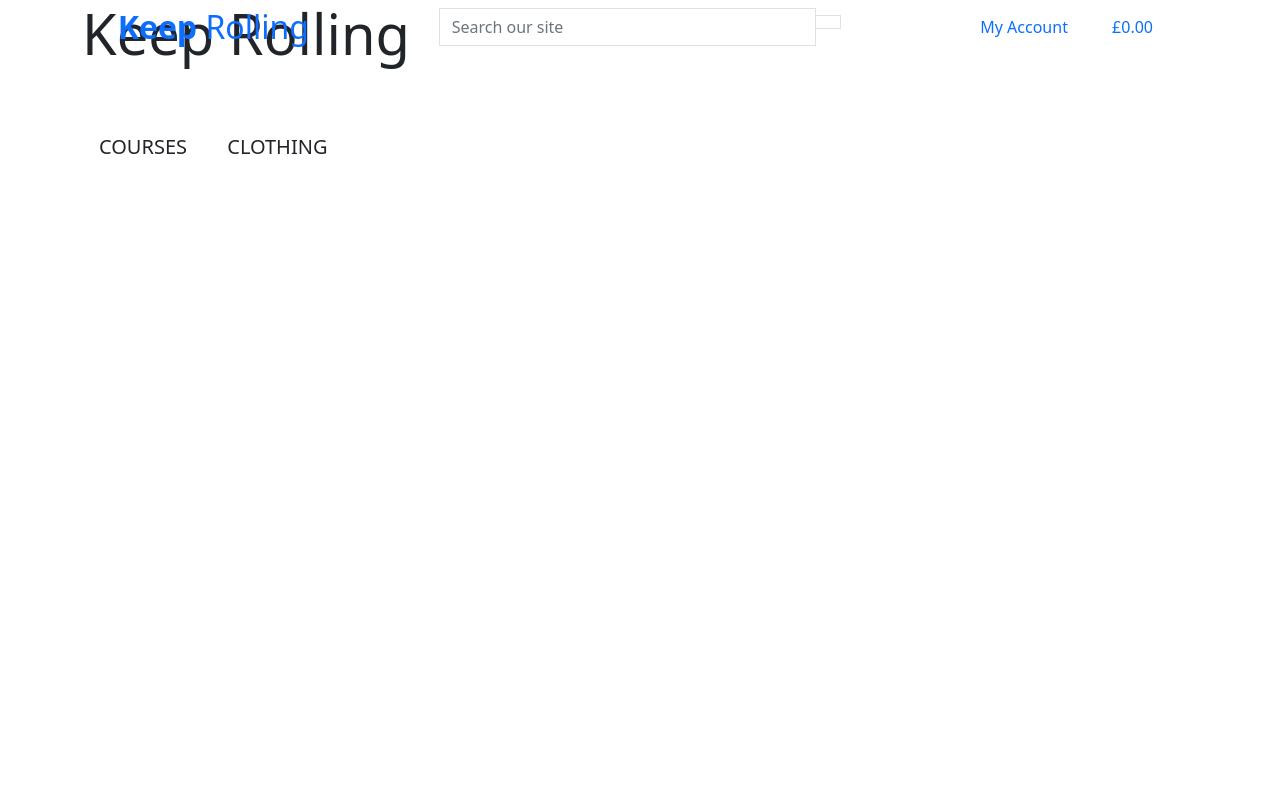
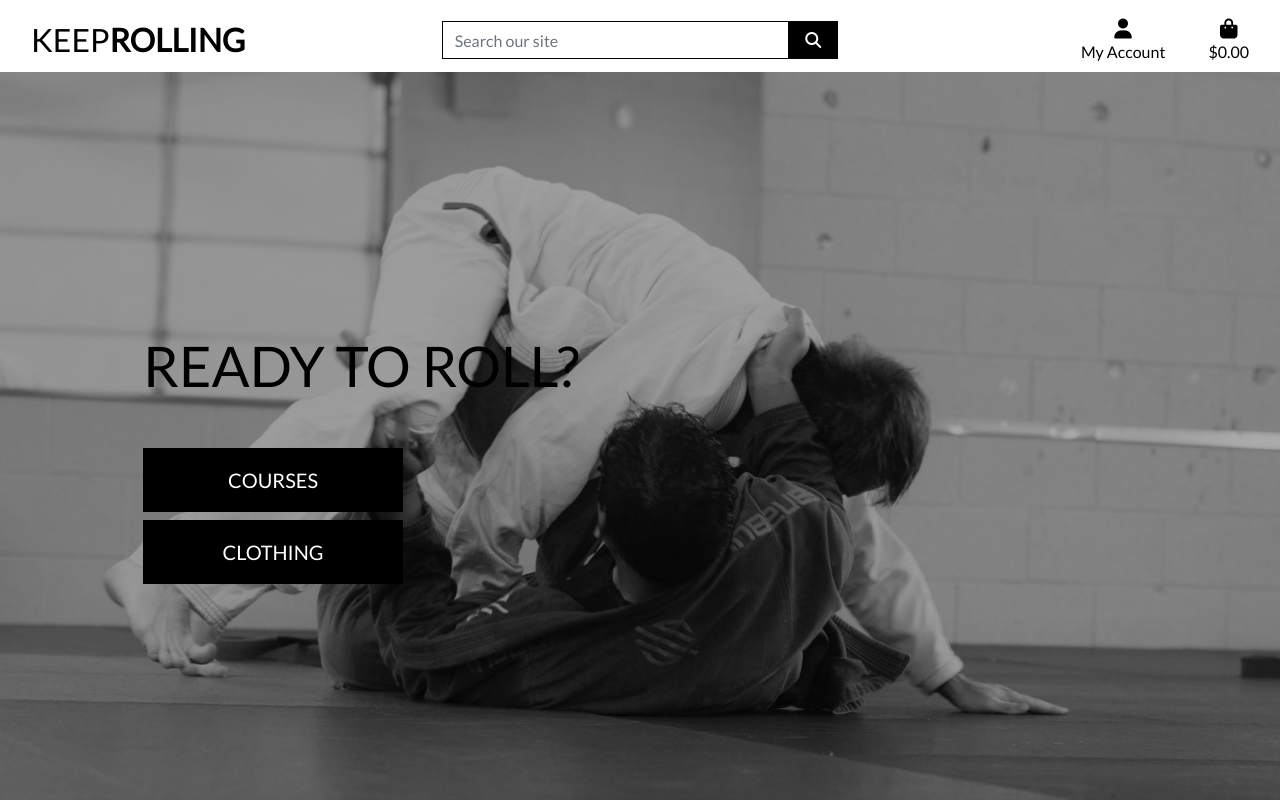
Before and after one commit to upeshp/MS4_KeepRolling, a Django app: page / in a window 1280 px wide. Run offline with Django 3.2, Linux system fonts and the light colour scheme; some libraries are stand-ins or nearby versions.

Commit message:
Style: added CSS for homepage image and header, linked up static/media files via settings.py and urls.py

```diff
--- a/home/templates/home/index.html
+++ b/home/templates/home/index.html
@@ -14,11 +14,13 @@
         <div class="row h-100">
             <div class="col-7 col-md-6 my-auto">
                 <h1 class="display-4 logo-font text-black">
-                    Keep Rolling
+                    Ready to Roll?
                 </h1>
                 <div class="my-5">
                     <h4>
                         <a href="" class="shop-now-button btn btn-lg rounded-0 text-uppercase py-3">Courses</a>
+                    </h4>
+                    <h4>
                         <a href="" class="shop-now-button btn btn-lg rounded-0 text-uppercase py-3">Clothing</a>
                     </h4>
                 </div>
--- a/keep_rolling/settings.py
+++ b/keep_rolling/settings.py
@@ -148,3 +148,7 @@
 # https://docs.djangoproject.com/en/3.1/howto/static-files/
 
 STATIC_URL = '/static/'
+STATICFILES_DIRS = (os.path.join(BASE_DIR, 'static'),)
+
+MEDIA_URL = '/media/'
+MEDIA_ROOT = os.path.join(BASE_DIR, 'media')
--- a/keep_rolling/urls.py
+++ b/keep_rolling/urls.py
@@ -15,9 +15,11 @@
 """
 from django.contrib import admin
 from django.urls import path, include
+from django.conf import settings
+from django.conf.urls.static import static
 
 urlpatterns = [
     path('admin/', admin.site.urls),
     path('accounts/', include('allauth.urls')),
     path('', include('home.urls')),
-]
+] + static(settings.MEDIA_URL, document_root=settings.MEDIA_ROOT)
--- /dev/null
+++ b/static/css/base.css
@@ -0,0 +1,81 @@
+html {
+    height: 100%;
+}
+
+body {
+    background: url('/media/joshua-jamias-qmdqe3Cs5Og-unsplash.jpg') no-repeat center center fixed;
+    background-size: cover;
+    height: calc(100vh - 164px);
+    color: #555;
+    font-family: 'Lato';
+}
+
+/* from Bulma */
+.icon {
+    align-items: center;
+    display: inline-flex;
+    justify-content: center;
+    height: 1.5rem;
+    width: 1.5rem;
+}
+
+.logo-font {
+    text-transform: uppercase;
+}
+
+.main-logo-link {
+    width: fit-content;
+}
+
+.shop-now-button {
+    background: black;
+    color: white;
+    min-width: 260px;
+}
+
+.btn-black {
+    background: black;
+    color: white;
+}
+
+.shop-now-button:hover,
+.shop-now-button:active,
+.shop-now-button:focus,
+.btn-black:hover,
+.btn-black:active,
+.btn-black:focus {
+    background: #222;
+    color: white;
+}
+
+.text-black {
+    color: #000 !important;
+}
+
+.border-black {
+    border: 1px solid black !important;
+}
+
+/* -------------------------------- Media Queries */
+
+/* Slightly larger container on xl screens */
+@media (min-width: 1200px) {
+  .container {
+    max-width: 80%;
+  }
+}
+
+/* fixed top navbar only on medium and up */
+@media (min-width: 992px) {
+    .fixed-top-desktop-only {
+        position: fixed;
+        top: 0;
+        right: 0;
+        left: 0;
+        z-index: 1030;
+    }
+
+    .header-container {
+        padding-top: 164px;
+    }
+}
--- a/templates/base.html
+++ b/templates/base.html
@@ -2,31 +2,31 @@
 
 <!doctype html>
 <html lang="en">
+  <head>
 
-<head>
-
-    <!-- Required meta tags -->
     {% block meta %}
         <meta http-equiv="X-UA-Compatible" content="ie=edge">
         <meta charset="utf-8">
-        <meta name="viewport" content="width=device-width, initial-scale=1">
+        <meta name="viewport" content="width=device-width, initial-scale=1, shrink-to-fit=no">
     {% endblock %}
 
     {% block extra_meta %}
     {% endblock %}
 
-    <!-- Bootstrap CSS -->
     {% block corecss %}
-        <link href="https://cdn.jsdelivr.net/npm/bootstrap@5.0.0-beta2/dist/css/bootstrap.min.css" rel="stylesheet" integrity="sha384-BmbxuPwQa2lc/FVzBcNJ7UAyJxM6wuqIj61tLrc4wSX0szH/Ev+nYRRuWlolflfl" crossorigin="anonymous">
+        <link rel="stylesheet" href="https://stackpath.bootstrapcdn.com/bootstrap/4.4.1/css/bootstrap.min.css" integrity="sha384-Vkoo8x4CGsO3+Hhxv8T/Q5PaXtkKtu6ug5TOeNV6gBiFeWPGFN9MuhOf23Q9Ifjh" crossorigin="anonymous">
+        <link rel="stylesheet" href="https://fonts.googleapis.com/css?family=Lato&display=swap">
+        <link rel="stylesheet" href="{% static 'css/base.css' %}">
     {% endblock %}
 
     {% block extra_css %}
     {% endblock %}
 
-    <!-- Bootstrap: Separate Popper and Bootstrap JS -->
     {% block corejs %}
-        <script src="https://cdn.jsdelivr.net/npm/@popperjs/core@2.6.0/dist/umd/popper.min.js" integrity="sha384-KsvD1yqQ1/1+IA7gi3P0tyJcT3vR+NdBTt13hSJ2lnve8agRGXTTyNaBYmCR/Nwi" crossorigin="anonymous"></script>
-        <script src="https://cdn.jsdelivr.net/npm/bootstrap@5.0.0-beta2/dist/js/bootstrap.min.js" integrity="sha384-nsg8ua9HAw1y0W1btsyWgBklPnCUAFLuTMS2G72MMONqmOymq585AcH49TLBQObG" crossorigin="anonymous"></script>
+        <script src="https://kit.fontawesome.com/e9c73d7092.js" crossorigin="anonymous"></script>
+        <script src="https://code.jquery.com/jquery-3.4.1.min.js" integrity="sha256-CSXorXvZcTkaix6Yvo6HppcZGetbYMGWSFlBw8HfCJo=" crossorigin="anonymous"></script>
+        <script src="https://cdn.jsdelivr.net/npm/popper.js@1.16.0/dist/umd/popper.min.js" integrity="sha384-Q6E9RHvbIyZFJoft+2mJbHaEWldlvI9IOYy5n3zV9zzTtmI3UksdQRVvoxMfooAo" crossorigin="anonymous"></script>
+        <script src="https://stackpath.bootstrapcdn.com/bootstrap/4.4.1/js/bootstrap.min.js" integrity="sha384-wfSDF2E50Y2D1uUdj0O3uMBJnjuUD4Ih7YwaYd1iqfktj0Uod8GCExl3Og8ifwB6" crossorigin="anonymous"></script>
     {% endblock %}
 
     {% block extra_js %}
@@ -36,12 +36,11 @@
 </head>
 
 <body>
-
     <header class="container-fluid fixed-top">
-        <div class="row">
+        <div id="topnav" class="row bg-white pt-lg-2 d-none d-lg-flex">
             <div class="col-12 col-lg-4 my-auto py-1 py-lg-0 text-center text-lg-left">
                 <a href="{% url 'home' %}" class="nav-link main-logo-link">
-                    <h2 class="logo-font text-black my-0"><strong>Keep</strong> Rolling</h2>
+                    <h2 class="logo-font text-black my-0">Keep<strong>Rolling</strong></h2>
                 </a>
             </div>
             <div class="col-12 col-lg-4 my-auto py-1 py-lg-0">
@@ -86,9 +85,9 @@
                                 <div><i class="fas fa-shopping-bag fa-lg"></i></div>
                                 <p class="my-0">
                                     {% if grand_total %}
-                                        £{{ grand_total|floatformat:2 }}
+                                        ${{ grand_total|floatformat:2 }}
                                     {% else %}
-                                        £0.00
+                                        $0.00
                                     {% endif %}
                                 </p>
                             </div>
@@ -112,6 +111,7 @@
     {% block postloadjs %}
     {% endblock %}
 
-</body>
+
+  </body>
 
 </html>
```
Also changed, not shown: media/joshua-jamias-qmdqe3Cs5Og-unsplash.jpg (added).
